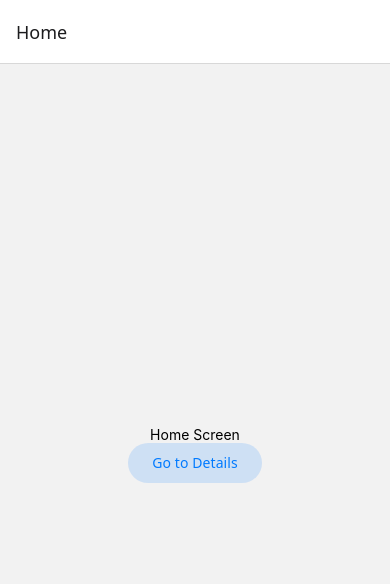
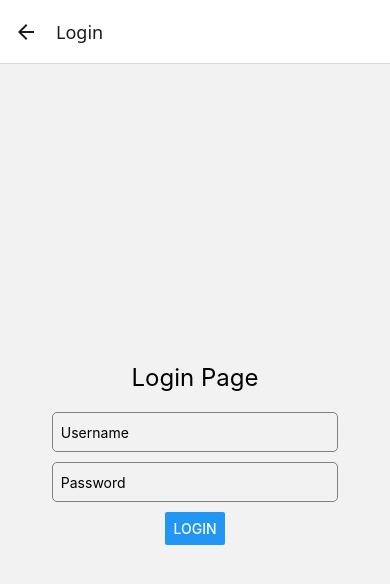
Before and after one commit to IT3133-Mobile-Computing-Practicals/Assignment_03, a React Native app in the folder studentcare/: screen /Login in a window 390 px wide. Shown: the top 584 px of the page. Built offline with nearby package versions, Linux system fonts and the light colour scheme.

Commit message:
feat:create basic login page

```diff
--- a/studentcare/App.js
+++ b/studentcare/App.js
@@ -1,26 +1,19 @@
 import * as React from 'react';
-import { View, Text } from 'react-native';
-import {
-  createStaticNavigation,
-  useNavigation,
-} from '@react-navigation/native';
+import { View, Text, Button } from 'react-native';
+import { NavigationContainer } from '@react-navigation/native';
 import { createNativeStackNavigator } from '@react-navigation/native-stack';
-import { Button } from '@react-navigation/elements';
+import LoginPage from './components/LoginPage';
 
-function HomeScreen() {
-  const navigation = useNavigation();
+const Stack = createNativeStackNavigator();
 
+function HomeScreen({ navigation }) {
   return (
     <View style={{ flex: 1, alignItems: 'center', justifyContent: 'center' }}>
       <Text>Home Screen</Text>
-      <Button onPress={() => navigation.navigate('Details')}>
-        Go to Details
-      </Button>
+      <Button title="Go to Login Page" onPress={() => navigation.navigate('Login')} />
     </View>
   );
 }
-
-// ... other code from the previous section
 
 function DetailsScreen() {
   return (
@@ -30,16 +23,14 @@ function DetailsScreen() {
   );
 }
 
-const RootStack = createNativeStackNavigator({
-  initialRouteName: 'Home',
-  screens: {
-    Home: HomeScreen,
-    Details: DetailsScreen,
-  },
-});
-
-const Navigation = createStaticNavigation(RootStack);
-
 export default function App() {
-  return <Navigation />;
+  return (
+    <NavigationContainer>
+      <Stack.Navigator initialRouteName="Home">
+        <Stack.Screen name="Home" component={HomeScreen} />
+        <Stack.Screen name="Login" component={LoginPage} />
+        <Stack.Screen name="Details" component={DetailsScreen} />
+      </Stack.Navigator>
+    </NavigationContainer>
+  );
 }
--- a/studentcare/components/LoginPage.js
+++ b/studentcare/components/LoginPage.js
@@ -0,0 +1,40 @@
+import React from 'react';
+import { View, Text, TextInput, Button, StyleSheet } from 'react-native';
+
+export default function LoginPage({ navigation }) {
+  const handleLogin = () => {
+    // Add login logic here
+    navigation.navigate('Home'); // Navigate back to Home after login (if needed)
+  };
+
+  return (
+    <View style={styles.container}>
+      <Text style={styles.title}>Login Page</Text>
+      <TextInput placeholder="Username" style={styles.input} />
+      <TextInput placeholder="Password" style={styles.input} secureTextEntry />
+      <Button title="Login" onPress={handleLogin} />
+    </View>
+  );
+}
+
+const styles = StyleSheet.create({
+  container: {
+    flex: 1,
+    alignItems: 'center',
+    justifyContent: 'center',
+    padding: 16,
+  },
+  title: {
+    fontSize: 24,
+    marginBottom: 20,
+  },
+  input: {
+    width: '80%',
+    height: 40,
+    borderColor: 'gray',
+    borderWidth: 1,
+    marginBottom: 10,
+    paddingHorizontal: 8,
+    borderRadius: 5,
+  },
+});
```
